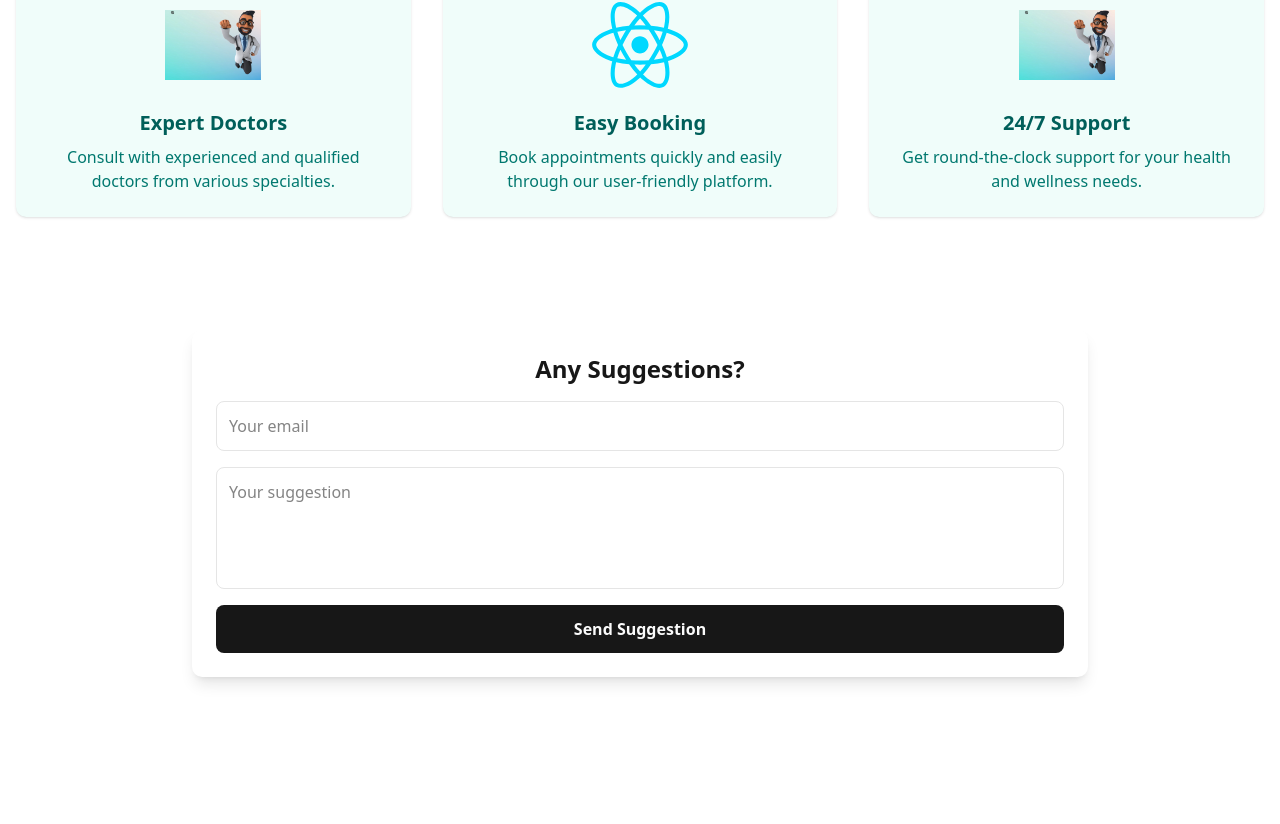
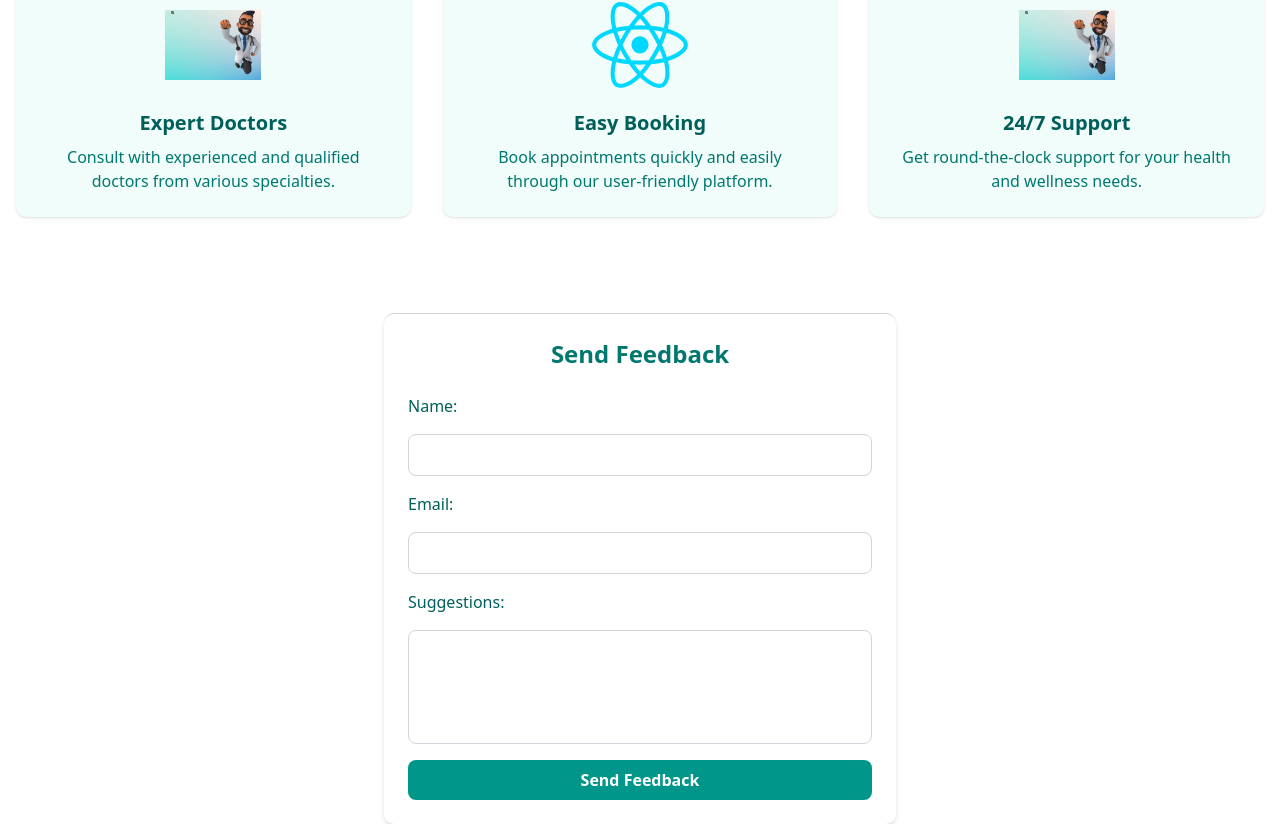
Before and after one commit to RITIK-CHAUDHRY/ilaaze-e-36, a React (Vite) app in the folder client/: page / in a window 1280 px wide. Shown: the part 1035-1859 px from the top of the page. Before the commit the page ends 1760 px from the top, so only its background shows below. Built offline with nearby package versions, Linux system fonts and the light colour scheme.

Commit message:
add feedback form
added feedback form let user give feedback to us

```diff
--- /dev/null
+++ b/client/src/components/FeedbackForm.tsx
@@ -0,0 +1,97 @@
+import React, { useState } from 'react';
+
+const FeedbackForm = () => {
+  const [name, setName] = useState('');
+  const [email, setEmail] = useState('');
+  const [suggestions, setSuggestions] = useState('');
+  const [statusMessage, setStatusMessage] = useState('');
+  const [isError, setIsError] = useState(false);
+
+  const handleSubmit = async (e: React.FormEvent) => {
+    e.preventDefault();
+    setStatusMessage('');
+    setIsError(false);
+
+    if (!name || !email || !suggestions) {
+      setStatusMessage('Please fill in all fields.');
+      setIsError(true);
+      return;
+    }
+
+    try {
+      const response = await fetch('http://localhost:5000/api/feedback', {
+        method: 'POST',
+        headers: {
+          'Content-Type': 'application/json',
+        },
+        body: JSON.stringify({ name, email, suggestions }),
+      });
+
+      const data = await response.json();
+
+      if (response.ok) {
+        setStatusMessage('Feedback sent successfully!');
+        setName('');
+        setEmail('');
+        setSuggestions('');
+      } else {
+        setStatusMessage(data.message || 'Failed to send feedback.');
+        setIsError(true);
+      }
+    } catch (error) {
+      setStatusMessage('Failed to send feedback.');
+      setIsError(true);
+    }
+  };
+
+  return (
+    <section className="mt-8 p-6 border-t border-gray-300 bg-white rounded-lg shadow-md max-w-lg mx-auto">
+      <h2 className="text-2xl font-semibold text-teal-700 mb-6 text-center">Send Feedback</h2>
+      <form onSubmit={handleSubmit} className="flex flex-col space-y-4">
+        <label htmlFor="name" className="text-teal-800 font-medium">Name:</label>
+        <input
+          id="name"
+          type="text"
+          value={name}
+          onChange={(e) => setName(e.target.value)}
+          required
+          className="border border-gray-300 rounded-md p-2 focus:outline-none focus:ring-2 focus:ring-teal-500"
+        />
+
+        <label htmlFor="email" className="text-teal-800 font-medium">Email:</label>
+        <input
+          id="email"
+          type="email"
+          value={email}
+          onChange={(e) => setEmail(e.target.value)}
+          required
+          className="border border-gray-300 rounded-md p-2 focus:outline-none focus:ring-2 focus:ring-teal-500"
+        />
+
+        <label htmlFor="suggestions" className="text-teal-800 font-medium">Suggestions:</label>
+        <textarea
+          id="suggestions"
+          value={suggestions}
+          onChange={(e) => setSuggestions(e.target.value)}
+          required
+          rows={4}
+          className="border border-gray-300 rounded-md p-2 focus:outline-none focus:ring-2 focus:ring-teal-500 resize-none"
+        />
+
+        <button
+          type="submit"
+          className="bg-teal-600 text-white font-semibold py-2 rounded-md hover:bg-teal-700 transition-colors duration-300"
+        >
+          Send Feedback
+        </button>
+      </form>
+      {statusMessage && (
+        <p className={`mt-4 text-center ${isError ? 'text-red-600' : 'text-green-600'}`}>
+          {statusMessage}
+        </p>
+      )}
+    </section>
+  );
+};
+
+export default FeedbackForm;
--- a/client/src/components/shared/SuggestionForm.tsx
+++ /dev/null
@@ -1,67 +0,0 @@
-import React, { useState } from 'react';
-
-const SuggestionForm: React.FC = () => {
-  const [email, setEmail] = useState('');
-  const [suggestion, setSuggestion] = useState('');
-  const [status, setStatus] = useState<'idle' | 'sending' | 'success' | 'error'>('idle');
-
-  const handleSubmit = async (e: React.FormEvent) => {
-    e.preventDefault();
-    setStatus('sending');
-
-    try {
-      const response = await fetch('http://localhost:5000/send-suggestion', {
-        method: 'POST',
-        headers: {
-          'Content-Type': 'application/json',
-        },
-        body: JSON.stringify({ email, suggestion }),
-      });
-
-      if (response.ok) {
-        setStatus('success');
-        setEmail('');
-        setSuggestion('');
-      } else {
-        setStatus('error');
-      }
-    } catch (error) {
-      setStatus('error');
-    }
-  };
-
-  return (
-    <section className="max-w-4xl mx-auto p-6 mt-12 mb-12 bg-card rounded-lg shadow-lg animate-fadeIn">
-      <h2 className="text-2xl font-bold mb-4 text-primary text-center">Any Suggestions?</h2>
-      <form onSubmit={handleSubmit} className="flex flex-col space-y-4">
-        <input
-          type="email"
-          placeholder="Your email"
-          value={email}
-          onChange={(e) => setEmail(e.target.value)}
-          required
-          className="p-3 border border-border rounded-md focus:outline-none focus:ring-2 focus:ring-ring transition bg-background text-foreground"
-        />
-        <textarea
-          placeholder="Your suggestion"
-          value={suggestion}
-          onChange={(e) => setSuggestion(e.target.value)}
-          required
-          rows={4}
-          className="p-3 border border-border rounded-md focus:outline-none focus:ring-2 focus:ring-ring transition resize-none bg-background text-foreground"
-        />
-        <button
-          type="submit"
-          disabled={status === 'sending'}
-          className="bg-primary text-primary-foreground py-3 rounded-md font-semibold hover:bg-primary-foreground hover:text-primary transition disabled:opacity-50"
-        >
-          {status === 'sending' ? 'Sending...' : 'Send Suggestion'}
-        </button>
-        {status === 'success' && <p className="text-green-600 text-center">Suggestion sent successfully!</p>}
-        {status === 'error' && <p className="text-destructive text-center">Failed to send suggestion. Please try again.</p>}
-      </form>
-    </section>
-  );
-};
-
-export default SuggestionForm;
--- a/client/src/pages/Home/Home.tsx
+++ b/client/src/pages/Home/Home.tsx
@@ -1,7 +1,8 @@
-import Hero from '@/components/shared/Hero';
-import Navbar from '@/components/shared/Navbar';
-import WhatWeOffer from '@/components/shared/WhatWeOffer';
-import SuggestionForm from '@/components/shared/SuggestionForm';
+import React from 'react';
+import Navbar from '../../components/shared/Navbar';
+import Hero from '../../components/shared/Hero';
+import WhatWeOffer from '../../components/shared/WhatWeOffer';
+import FeedbackForm from '../../components/FeedbackForm';
 
 function Home() {
   return (
@@ -9,7 +10,7 @@ function Home() {
       <Navbar />
       <Hero />
       <WhatWeOffer />
-      <SuggestionForm />
+      <FeedbackForm />
     </div>
   );
 }
```
